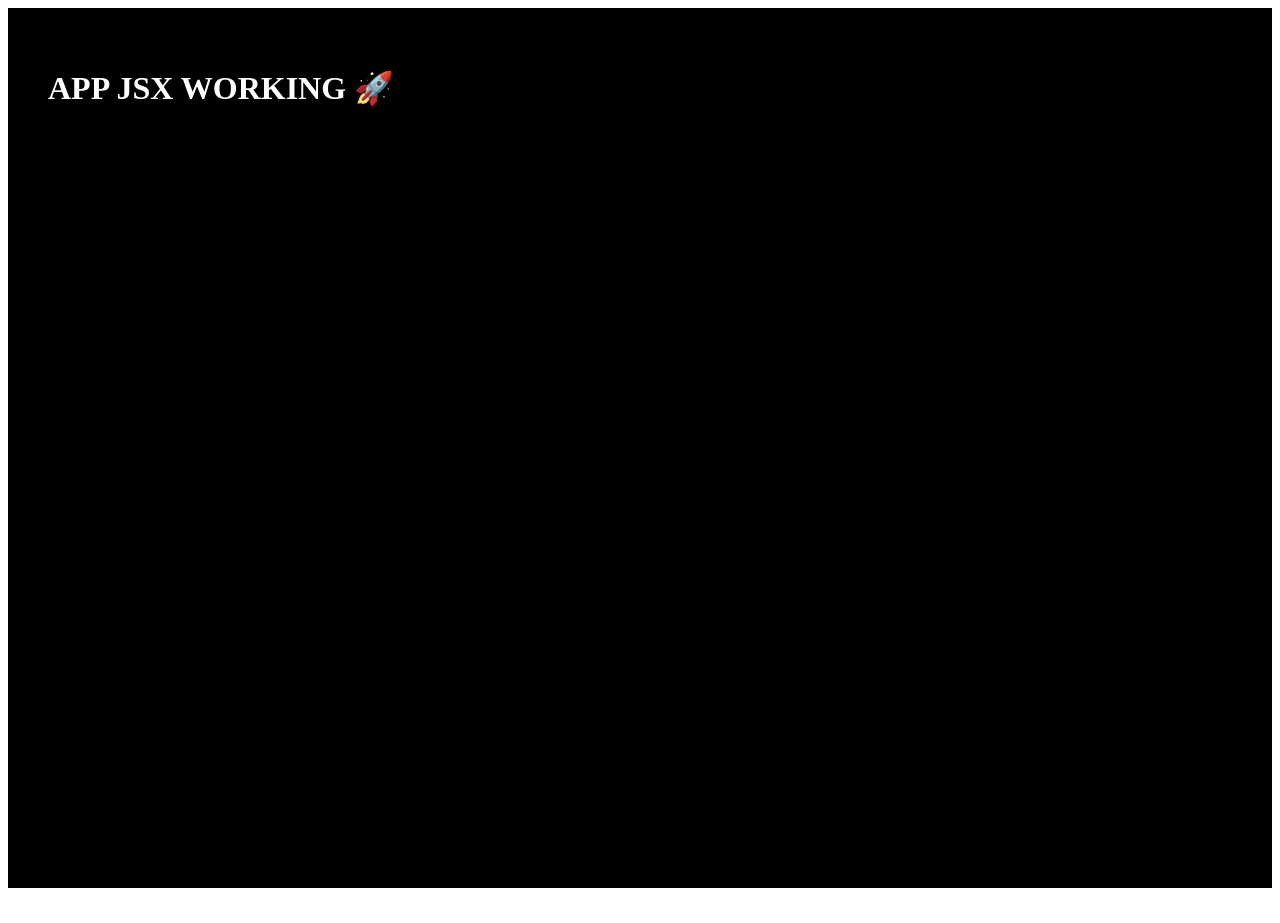
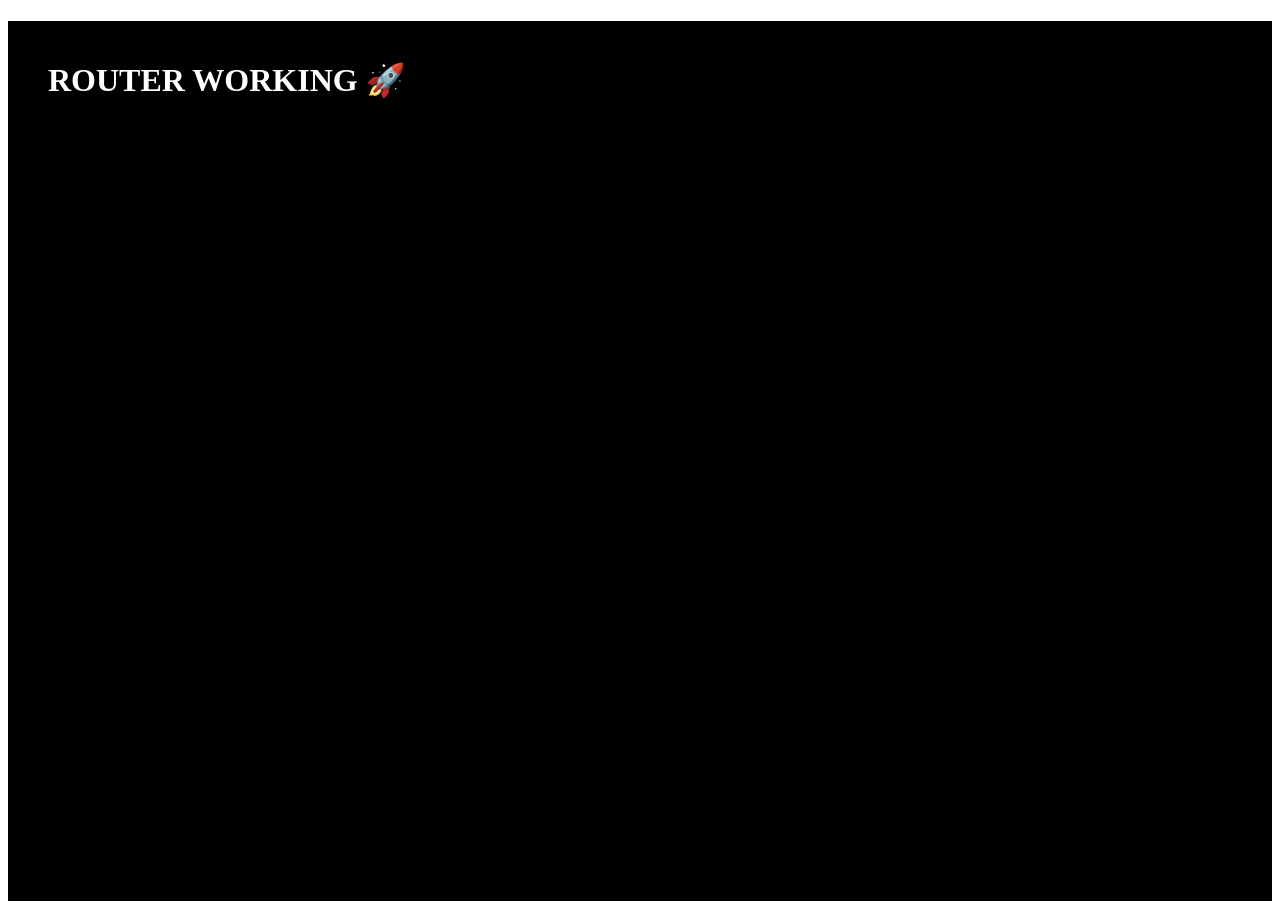
Before and after one commit to Rajank19/NextCart, a React (Vite) app in the folder frontend/: page / in a window 1280 px wide. Before the commit the page ends 896 px from the top, so only its background shows below. Built offline with nearby package versions, Linux system fonts and the light colour scheme.

Commit message:
Testing router

```diff
--- a/frontend/src/App.jsx
+++ b/frontend/src/App.jsx
@@ -271,24 +271,39 @@
 
 import React from "react";
 
+import {
+  BrowserRouter,
+  Routes,
+  Route,
+} from "react-router-dom";
+
 function App() {
 
   return (
 
-    <div
+    <BrowserRouter>
+
+      <Routes>
+
+        <Route
+          path="/"
+          element={
+            <h1
               style={{
+                color: "white",
                 background: "black",
-        color: "white",
                 minHeight: "100vh",
                 padding: "40px",
               }}
             >
+              ROUTER WORKING 🚀
+            </h1>
+          }
+        />
 
-      <h1>
-        APP JSX WORKING 🚀
-      </h1>
+      </Routes>
 
-    </div>
+    </BrowserRouter>
 
   );
 }
```
Lines whose indentation alone changed are shown as unchanged.
